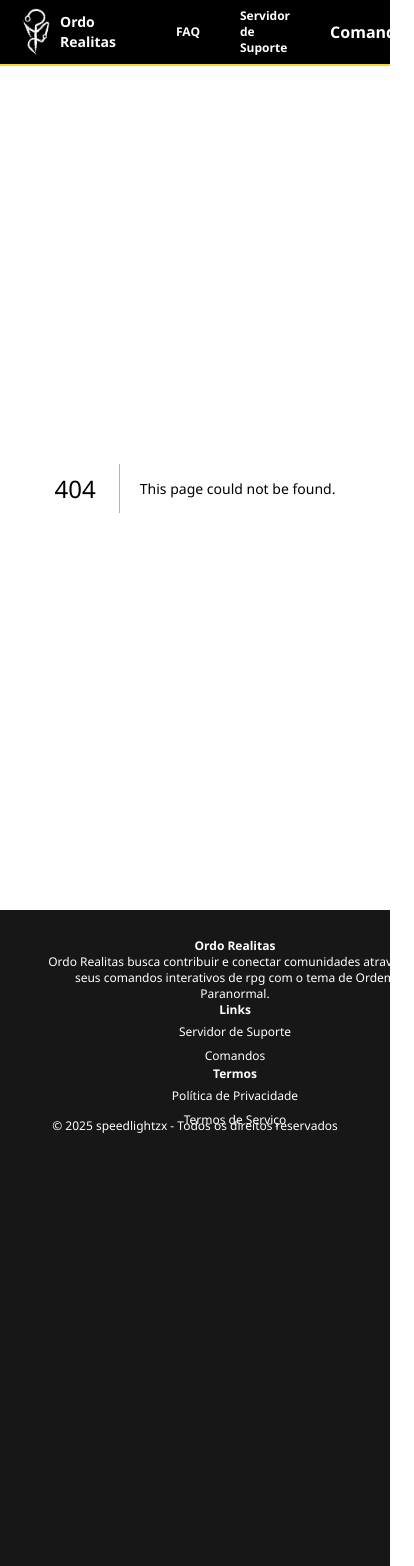
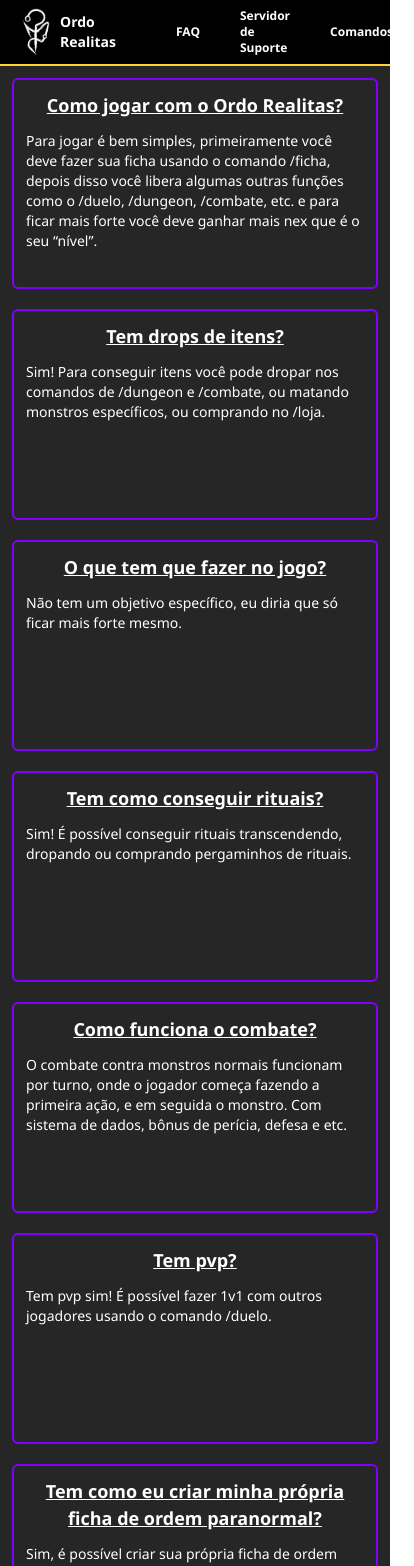
Before and after one commit to speedlightzx/ordorealitas-site, a Next.js app: page /faq in a window 390 px wide. Before the commit this address had no page. Shown: the top 1566 px of the page, 414 px wide, since content can reach past the window. Built offline with nearby package versions, Linux system fonts and the light colour scheme.

Commit message:
added faq and fix footer responsive

```diff
--- /dev/null
+++ b/src/app/faq/page.tsx
@@ -0,0 +1,43 @@
+'use client'
+
+import QuestionResponse from "@/components/QuestionResponse"
+
+export default function faq() {
+    return (
+        <div className="w-full h-full bg-neutral-800 p-3">
+            <div className="w-full h-full flex flex-wrap gap-5 justify-center">
+                <QuestionResponse
+                question="Como jogar com o Ordo Realitas?"
+                response="Para jogar é bem simples, primeiramente você deve fazer sua ficha usando o comando /ficha, depois disso você libera algumas outras funções como o /duelo, /dungeon, /combate, etc. e para ficar mais forte você deve ganhar mais nex que é o seu “nível”."/>
+
+                <QuestionResponse
+                question="Tem drops de itens?"
+                response="Sim! Para conseguir itens você pode dropar nos comandos de /dungeon e /combate, ou matando monstros específicos, ou comprando no /loja."/>
+
+                <QuestionResponse
+                question="O que tem que fazer no jogo?"
+                response="Não tem um objetivo específico, eu diria que só ficar mais forte mesmo."/>
+
+                <QuestionResponse
+                question="Tem como conseguir rituais?"
+                response="Sim! É possível conseguir rituais transcendendo, dropando ou comprando pergaminhos de rituais."
+                />
+
+                <QuestionResponse
+                question="Como funciona o combate?"
+                response="O combate contra monstros normais funcionam por turno, onde o jogador começa fazendo a primeira ação, e em seguida o monstro. Com sistema de dados, bônus de perícia, defesa e etc."
+                />
+
+                <QuestionResponse
+                question="Tem pvp?"
+                response="Tem pvp sim! É possível fazer 1v1 com outros jogadores usando o comando /duelo."
+                />
+
+                <QuestionResponse
+                question="Tem como eu criar minha própria ficha de ordem paranormal?"
+                response="Sim, é possível criar sua própria ficha de ordem paranormal usando o Ordo Realitas. Usando o comando /opficha o bot retorna uma ficha totalmente customizável de ordem paranormal e que pode calcular status automaticamente."
+                />
+            </div>
+        </div>
+    )
+}
--- a/src/app/layout.tsx
+++ b/src/app/layout.tsx
@@ -11,7 +11,7 @@ export default function RootLayout({ children }: Readonly<{ children: React.Reac
   return (
     <html lang="pt-br">
       <body>
-        <Navigation />
+        <Navigation/>
         {children}
         <Footerinfo />
       </body>
--- a/src/components/FooterInfo/index.tsx
+++ b/src/components/FooterInfo/index.tsx
@@ -2,16 +2,15 @@
 
 export default function Footerinfo() {
     return (
-        <div className="bg-neutral-900 h-screen w-full lg:max-w-full lg:max-h-[15rem] overflow-x-hidden relative">
-
-            <footer className="flex h-[13rem] w-full ml-10 justify-center flex-col lg:flex-row">
+        <div className="bg-neutral-900 h-screen w-full lg:max-w-full lg:max-h-[15rem] overflow-x-hidden relative border-t-[#FFD700] border-2">
+            <footer className="lg:flex lg:justify-center w-full">
                 <div className="lg:max-w-[20rem] w-full text-center my-auto items-center justify-center mt-10">
-                    <h1 className="font-bold lg:text-2xl text-xs text-white">Ordo Realitas</h1>
+                     <h1 className="font-bold lg:text-2xl text-[20px] text-white">Ordo Realitas</h1>
                      <p className="textoResponsivo text-white">Ordo Realitas busca contribuir e conectar comunidades através de seus comandos interativos de rpg com o tema de Ordem Paranormal.</p>
                  </div>
 
-                <div className="lg:max-w-[20rem] w-full text-center my-auto items-center justify-center">
-                    <h1 className="font-bold text-white lg:text-2xl text-xs">Links</h1>
+                 <div className="lg:max-w-[20rem] w-full text-center my-auto items-center justify-center mt-10">
+                     <h1 className="font-bold text-white lg:text-2xl text-[20px]">Links</h1>
                      <ul>
                          <li>
                              <a onClick={() => window.open('https://discord.gg/nx4P9PaNCm')} href="#" className="navItem textoResponsivo text-white">Servidor de Suporte</a>
@@ -22,8 +21,8 @@ export default function Footerinfo() {
                      </ul>
                  </div>
 
-                <div className="lg:max-w-[20rem] w-full text-center my-auto items-center justify-center">
-                    <h1 className="font-bold lg:text-2xl text-xs text-white">Termos</h1>
+                 <div className="lg:max-w-[20rem] w-full text-center my-auto items-center justify-center mt-10">
+                     <h1 className="font-bold lg:text-2xl text-[20px] text-white">Termos</h1>
                      <ul>
                          <li>
                              <a onClick={() => window.open('https://www.notion.so/Pol-tica-de-Privacidade-Ordo-Realitas-13539c003fe280dfb698d6a43dc4ae26')} href="#" className="navItem textoResponsivo text-white">
@@ -36,7 +35,7 @@ export default function Footerinfo() {
                      </ul>
                  </div>
             </footer>
-            <h1 className="text-white w-full text-center textoResponsivo">© 2025 speedlightzx - Todos os direitos reservados</h1>
+<h1 className="text-white w-full text-center mt-5 textoResponsivo">© 2025 speedlightzx - Todos os direitos reservados</h1>
         </div>
     )
 }
--- a/src/components/Navigation/index.tsx
+++ b/src/components/Navigation/index.tsx
@@ -2,7 +2,7 @@
 
 export default function Navigation() {
    return (
-        <nav className="relative z-10 flex w-full justify-between gap-15 p-2 pl-3 pr-15 border-b-2 border-amber-300 bg-black font-semibold text-white">
+        <nav className="relative z-20 flex w-full justify-between gap-15 p-2 pl-3 pr-15 border-b-2 border-amber-300 bg-black font-semibold text-white">
             <div className="">
                 <a href="/" className="text-sm font-bold lg:text-2xl flex items-center">
                 <img src="medo.png" alt="medoicon"
@@ -12,9 +12,9 @@ export default function Navigation() {
             </div>
 
             <div className="flex gap-x-10 items-center">
-                <a href="#" className="navItem textoResponsivo">FAQ</a>
+                <a href="faq" className="navItem textoResponsivo">FAQ</a>
                 <a onClick={() => window.open('https://discord.gg/nx4P9PaNCm')} href="#" className="navItem textoResponsivo">Servidor de Suporte</a>
-                <a href="#">Comandos</a>
+                <a href="#" className="navItem textoResponsivo">Comandos</a>
             </div>
         </nav>
     )
--- /dev/null
+++ b/src/components/QuestionResponse/index.tsx
@@ -0,0 +1,15 @@
+'use client'
+
+interface iQuestionRes {
+    question: string,
+    response: string
+}
+
+export default function QuestionResponse({question, response}: iQuestionRes) {
+    return (
+        <div className="border-2 rounded-md w-full h-screen max-h-[25vh] lg:max-w-[75vh] border-[#7F00FF] text-white p-3">
+            <h1 className="lg:text-2xl text-[18px] font-semibold text-center mb-3 underline">{question}</h1>
+            <p className="text-sm">{response}</p>
+        </div>
+    )
+}
```
Lines whose indentation alone changed are shown as unchanged.
